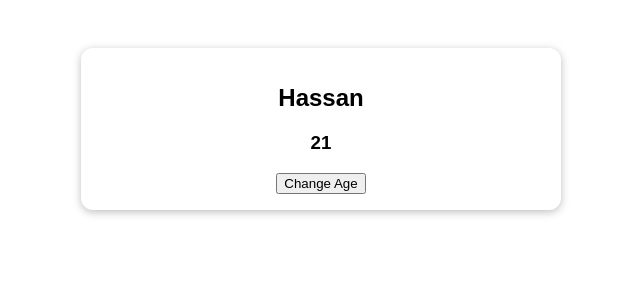
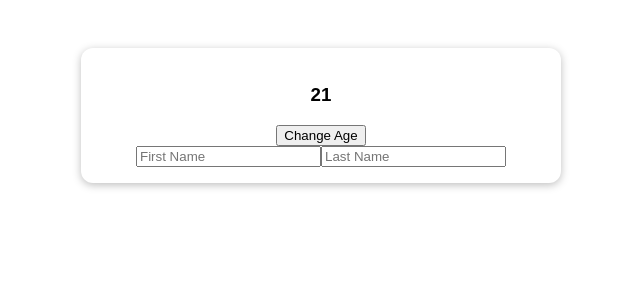
Before and after one commit to HassanKhan123/vue-composition-api, a Vue app: page / in a window 1280 px wide. Shown: the top 300 px of the page, without its empty margins (319-959 px from the left). Built offline with nearby package versions, Linux system fonts and the light colour scheme; the HTML template or start-up script is replaced by a standard one.

Commit message:
replacing computed properties with computed functions

```diff
--- a/src/App.vue
+++ b/src/App.vue
@@ -1,16 +1,23 @@
 <template>
   <section class="container">
-    <h2>{{ userName }}</h2>
+    <h2>{{ fullName }}</h2>
     <h3>{{ userAge }}</h3>
     <button @click="setAge">Change Age</button>
+    <div>
+      <input type="text" placeholder="First Name" @input="setFirstName" />
+      <input type="text" placeholder="Last Name" @input="setLastName" />
+    </div>
   </section>
 </template>
 
 <script>
-import { reactive, toRefs } from 'vue';
+import { reactive, toRefs, ref, computed } from 'vue';
 
 export default {
   setup() {
+    const firstName = ref('');
+    const lastName = ref('');
+
     const user = reactive({
       name: 'Hassan',
       age: 21,
@@ -22,11 +29,26 @@
       user.age = 32;
     }
 
+    function setFirstName(e) {
+      firstName.value = e.target.value;
+    }
+
+    function setLastName(e) {
+      lastName.value = e.target.value;
+    }
+
+    const uName = computed(() => {
+      return firstName.value + ' ' + lastName.value;
+    });
+
     return {
       user,
       userName: userRefs.name,
       userAge: userRefs.age,
       setAge: setNewAge,
+      setFirstName,
+      setLastName,
+      fullName: uName,
     };
   },
 };
```
